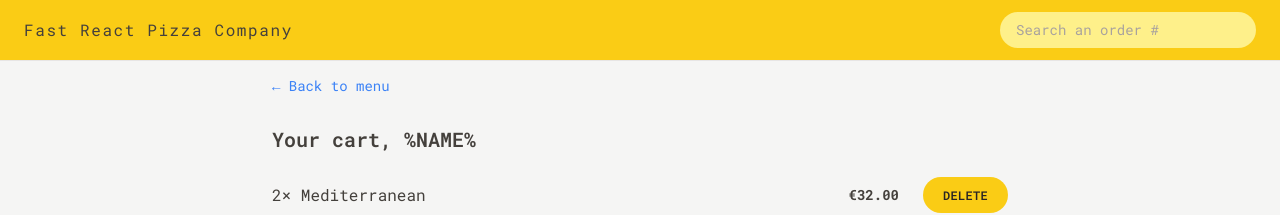
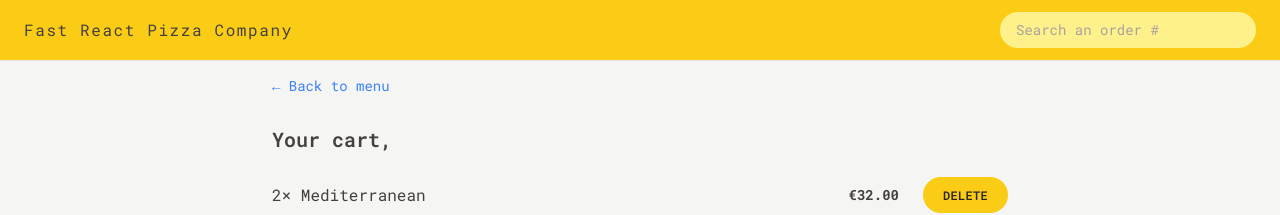
Before and after one commit to greatHannahV/fast-react-pizza-app, a React (Vite) app: page /cart in a window 1280 px wide. Shown: the top 215 px of the page. Built offline with nearby package versions, Linux system fonts and the light colour scheme; a web font is replaced by a local one.

Commit message:
added a username state

```diff
--- a/src/features/cart/Cart.jsx
+++ b/src/features/cart/Cart.jsx
@@ -1,4 +1,5 @@
 // import { Link } from "react-router-dom";
+import { useSelector } from "react-redux";
 import Button from "../../ui/Button";
 import LinkButton from "../../ui/LinkButton";
 import CartItem from "./CartItem";
@@ -29,12 +30,13 @@
 
 function Cart() {
   const cart = fakeCart;
+  const username = useSelector((state) => state.user.username);
 
   return (
     <div className="px-4 py-3">
       <LinkButton to="/menu"> &larr; Back to menu</LinkButton>
 
-      <h2 className="mt-7 text-xl font-semibold">Your cart, %NAME%</h2>
+      <h2 className="mt-7 text-xl font-semibold">Your cart, {username}</h2>
       <ul className="mt-3  divide-y divide-stone-200 border-b">
         {cart.map((item) => (
           <CartItem item={item} key={item.key} />
--- a/src/features/order/CreateOrder.jsx
+++ b/src/features/order/CreateOrder.jsx
@@ -2,6 +2,7 @@
 import { Form, redirect, useActionData, useNavigation } from "react-router-dom";
 import { createOrder } from "../../services/apiRestaurant";
 import Button from "../../ui/Button";
+import { useSelector } from "react-redux";
 
 // https://uibakery.io/regex-library/phone-number
 const isValidPhone = (str) =>
@@ -36,6 +37,7 @@
 function CreateOrder() {
   const navigation = useNavigation();
   const isSubmitting = navigation.state === "submitting";
+  const username = useSelector((state) => state.user.username);
 
   const formErrors = useActionData();
   // const [withPriority, setWithPriority] = useState(false);
@@ -49,7 +51,13 @@
       <Form method="POST">
         <div className="mb-5 flex flex-col gap-2 sm:flex-row sm:items-center">
           <label className="sm:basis-40">First Name</label>
-          <input className="input grow" type="text" name="customer" required />
+          <input
+            className="input grow"
+            defaultValue={username}
+            type="text"
+            name="customer"
+            required
+          />
         </div>
 
         <div className="mb-5 flex flex-col gap-2 sm:flex-row sm:items-center">
--- a/src/features/user/CreateUser.jsx
+++ b/src/features/user/CreateUser.jsx
@@ -2,14 +2,17 @@
 import Button from "../../ui/Button";
 import { useDispatch } from "react-redux";
 import { updateName } from "./userSlice";
+import { useNavigate } from "react-router-dom";
 
 function CreateUser() {
   const [username, setUsername] = useState("");
   const dispatch = useDispatch();
+  const navigate = useNavigate();
   function handleSubmit(e) {
     e.preventDefault();
     if (!username) return;
     dispatch(updateName(username));
+    navigate("/menu");
   }
 
   return (
--- a/src/ui/Home.jsx
+++ b/src/ui/Home.jsx
@@ -1,6 +1,10 @@
+import { useSelector } from "react-redux";
 import CreateUser from "../features/user/CreateUser";
+import Button from "./Button";
 
 function Home() {
+  const username = useSelector((state) => state.user.username);
+
   return (
     <div className="my-10 px-4 text-center sm:my-16">
       <h1 className="mb-8  text-xl font-semibold md:text-3xl">
@@ -10,7 +14,13 @@
           Straight out of the oven, straight to you.
         </span>
       </h1>
-      <CreateUser />
+      {username === "" ? (
+        <CreateUser />
+      ) : (
+        <Button to="/menu" type="primary">
+          Continue ordering, {username}
+        </Button>
+      )}
     </div>
   );
 }
```
